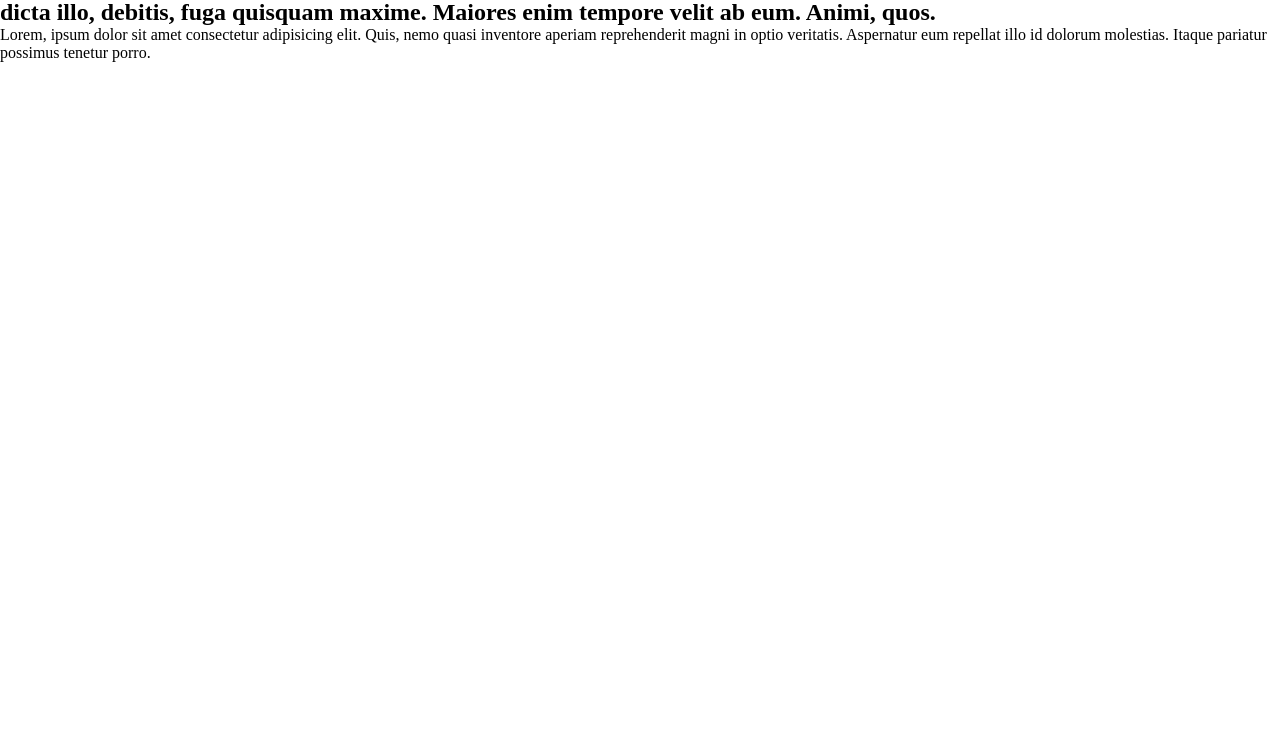
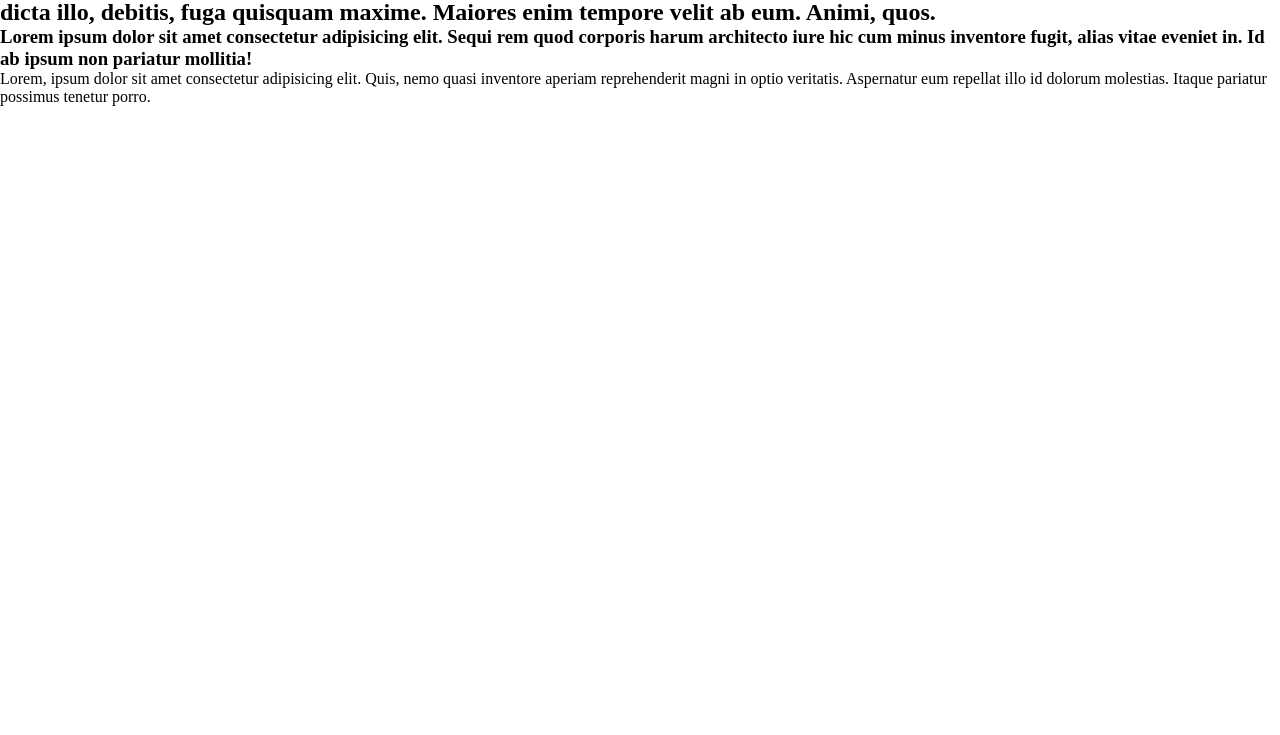
Before and after one commit to LidaAleshko/test2023-1, a plain HTML site: page index.html in a window 1280 px wide. Shown: the part 65-800 px from the top of the page. Drawn offline with Linux system fonts and the light colour scheme.

Commit message:
added - h3 titlle

```diff
--- a/index.html
+++ b/index.html
@@ -9,6 +9,7 @@
 <body>
     <h1>hello</h1>
     <h2>Lorem ipsum dolor, sit amet consectetur adipisicing elit. Commodi dolore maiores tenetur dolorem eveniet deserunt quas dicta illo, debitis, fuga quisquam maxime. Maiores enim tempore velit ab eum. Animi, quos.</h2>
+    <h3>Lorem ipsum dolor sit amet consectetur adipisicing elit. Sequi rem quod corporis harum architecto iure hic cum minus inventore fugit, alias vitae eveniet in. Id ab ipsum non pariatur mollitia!</h3>
     <p>Lorem, ipsum dolor sit amet consectetur adipisicing elit. Quis, nemo quasi inventore aperiam reprehenderit magni in optio veritatis. Aspernatur eum repellat illo id dolorum molestias. Itaque pariatur possimus tenetur porro.</p>
 </body>
 </html>
```
